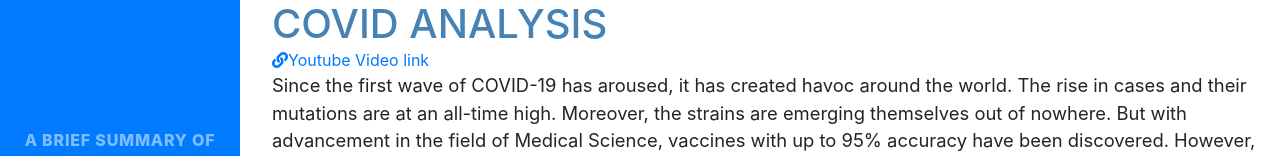
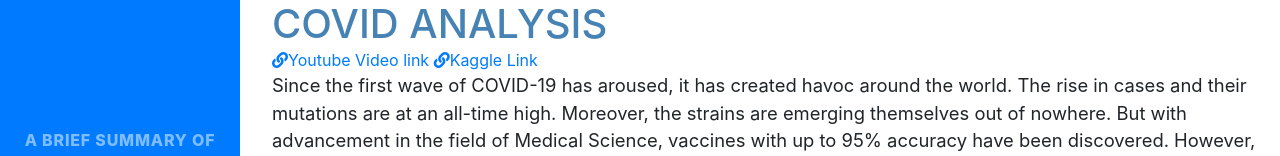
Before and after one commit to maitri2905/portfolio, a website with bundled scripts: page COVID.html in a window 1280 px wide. Shown: the top 156 px of the page. Built offline with nearby package versions, Linux system fonts and the light colour scheme; a web font is replaced by a local one.

Commit message:
Update COVID.html

```diff
--- a/COVID.html
+++ b/COVID.html
@@ -83,6 +83,7 @@
           </h1>
           <div>
 		  <a href="https://youtu.be/zZLX61FNfyU"> <i class="fas fa-link"></i>Youtube Video link</a>
+		  <a href="https://www.kaggle.com/maitrinileshpatel/notebookbe4eb43083"> <i class="fas fa-link"></i>Kaggle Link</a>
             <p class="lead mb-5">Since the first wave of COVID-19 has aroused, it has created havoc around the world. The rise in cases and their mutations are at an all-time high. Moreover, the strains are emerging themselves out of nowhere.
 But with advancement in the field of Medical Science, vaccines with up to 95% accuracy have been discovered. However, this makes it difficult for vaccine producers to create generic vaccine due to the newer strains that are growing up in various parts of the world. </p></br>
 <p><b>Note:</b>The main aim is not to extensively study the havocs caused by Covid in different countries through the last one year, that is already been done by so many great blogs out there.
```
